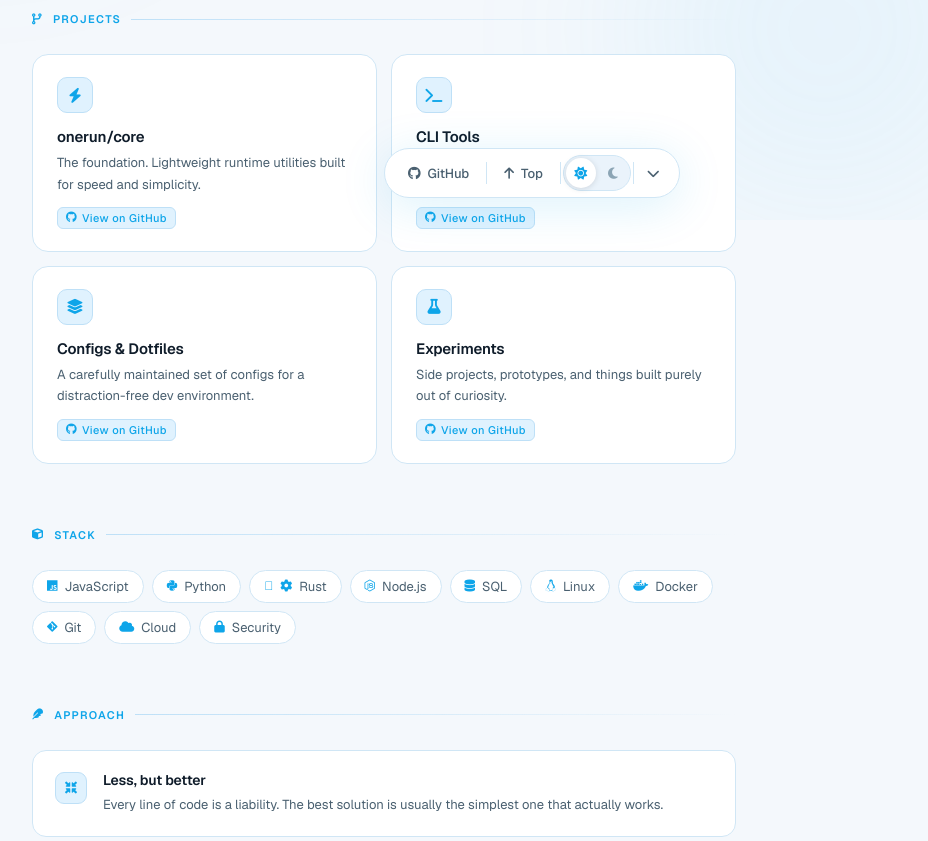
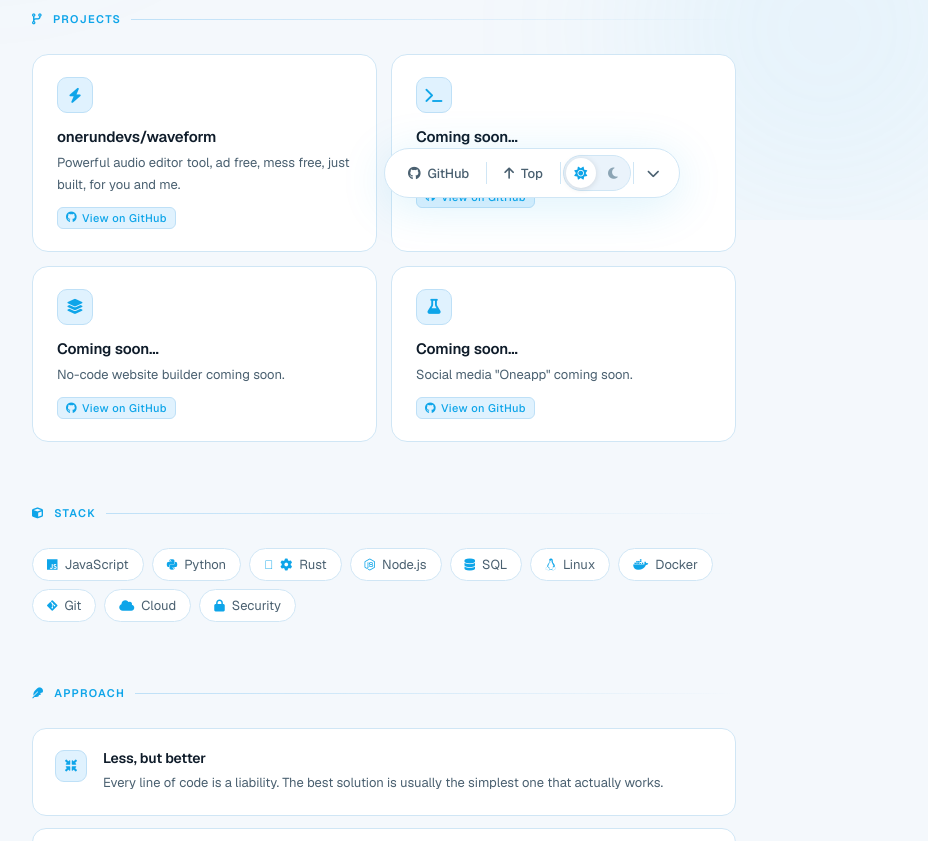
Before and after one commit to onerundevs/portfolio, a plain HTML site: page index.html in a window 1280 px wide. Shown: the part 580-1421 px from the top of the page, without its empty margins (256-1184 px from the left). Drawn offline with nearby package versions, Linux system fonts and the light colour scheme; no server answers.

Commit message:
Update index.html

```diff
--- a/index.html
+++ b/index.html
@@ -360,7 +360,7 @@
     <div style="display:flex;flex-direction:column;align-items:flex-end;gap:10px;margin-top:10px">
       <a class="github-link reveal reveal-1" href="https://github.com/onerun" target="_blank" rel="noopener">
         <i class="fa-brands fa-github"></i>
-        github.com/onerun
+        github.com/onerundevs
       </a>
     </div>
   </header>
@@ -397,26 +397,26 @@
     <div class="card-grid">
       <div class="card">
         <div class="card-icon"><i class="fa-solid fa-bolt"></i></div>
-        <h3>onerun/core</h3>
-        <p>The foundation. Lightweight runtime utilities built for speed and simplicity.</p>
+        <h3>onerundevs/waveform</h3>
+        <p>Powerful audio editor tool, ad free, mess free, just built, for you and me.</p>
         <span class="card-tag"><i class="fa-brands fa-github"></i> View on GitHub</span>
       </div>
       <div class="card">
         <div class="card-icon"><i class="fa-solid fa-terminal"></i></div>
-        <h3>CLI Tools</h3>
-        <p>Command-line utilities that do one thing exceptionally well.</p>
+        <h3>Coming soon...</h3>
+        <p>Website store coming soon.</p>
         <span class="card-tag"><i class="fa-brands fa-github"></i> View on GitHub</span>
       </div>
       <div class="card">
         <div class="card-icon"><i class="fa-solid fa-layer-group"></i></div>
-        <h3>Configs & Dotfiles</h3>
-        <p>A carefully maintained set of configs for a distraction-free dev environment.</p>
+        <h3>Coming soon...</h3>
+        <p>No-code website builder coming soon.</p>
         <span class="card-tag"><i class="fa-brands fa-github"></i> View on GitHub</span>
       </div>
       <div class="card">
         <div class="card-icon"><i class="fa-solid fa-flask"></i></div>
-        <h3>Experiments</h3>
-        <p>Side projects, prototypes, and things built purely out of curiosity.</p>
+        <h3>Coming soon...</h3>
+        <p>Social media "Oneapp" coming soon.</p>
         <span class="card-tag"><i class="fa-brands fa-github"></i> View on GitHub</span>
       </div>
     </div>
```
